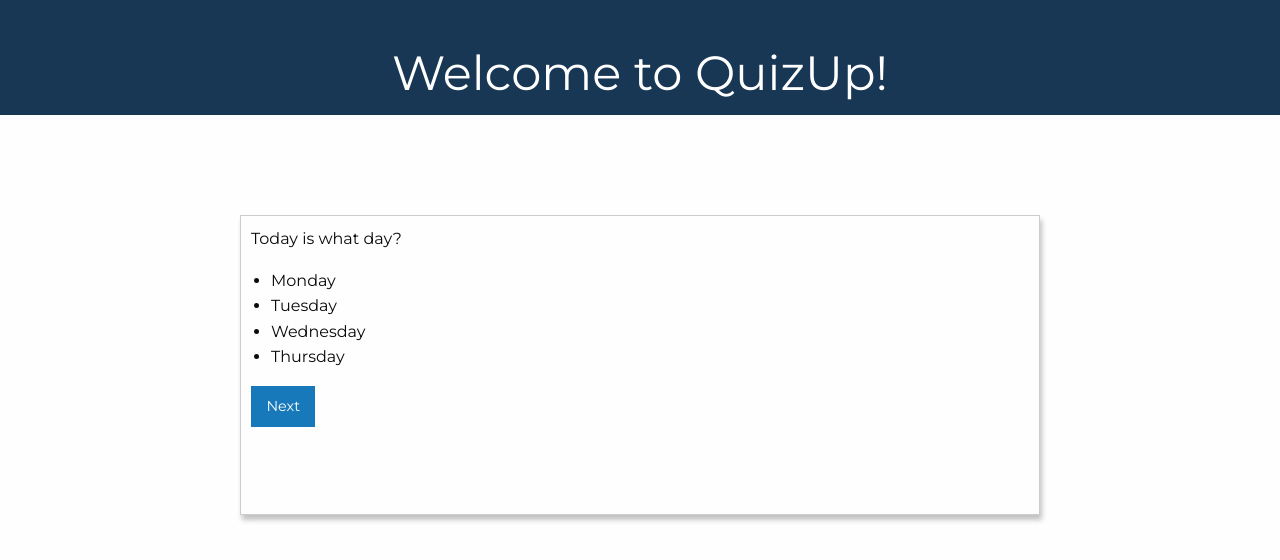
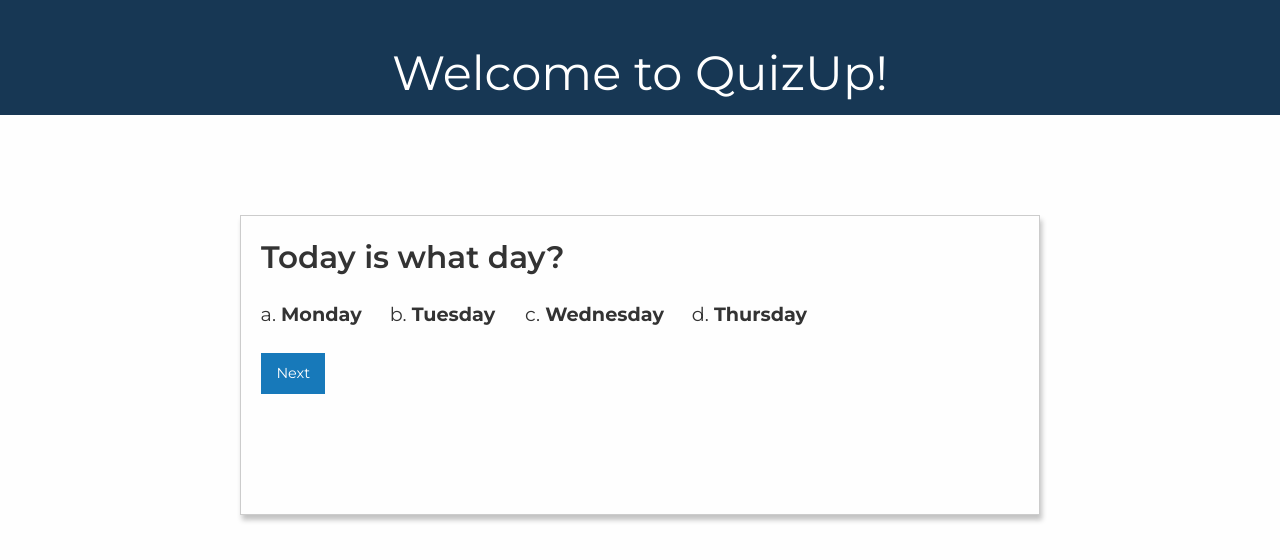
Before and after one commit to sidco0014/QuizUp, a plain HTML site: page index.html in a window 1280 px wide. Drawn offline with nearby package versions, Linux system fonts and the light colour scheme.

Commit message:
Styling to the question renderer wrapper

```diff
--- a/css/main.css
+++ b/css/main.css
@@ -28,6 +28,7 @@ span,
 a,
 div {
     font-family: 'Montserrat', sans-serif !important;
+    color: #333;
 }
 
 ::-moz-selection {
@@ -315,9 +316,34 @@ nav {
 .question--wrapper {
     width: 800px;
     height: 300px;
-    margin: auto;
-    padding: 10px;
+    padding: 20px;
     border: 1px solid #ccc;
     box-shadow: 2px 5px 5px #c2c2c2;
-    margin-top: 100px;
+    margin: 100px auto auto;
 }
+.question--text {
+    font-weight: 600;
+    margin-bottom: 20px;
+}
+
+.answer--choices {
+    display: inline-block;
+    width: 100%;
+}
+
+.answer--choices li {
+    font-size: 1.2rem;
+    font-weight: 400;
+    float: left;
+    margin-left: 50px;
+    cursor: pointer;
+}
+
+.answer--choices li:hover {
+    color: #ff3300;
+    transition: all 0.3s ease-in-out;
+}
+
+.answer--choices li:first-child {
+    margin-left: 0;
+}
--- a/index.html
+++ b/index.html
@@ -17,7 +17,7 @@
         <script type="text/javascript" src="./js/script.js"></script>
 
         <!-- Google Font-->
-        <link href="https://fonts.googleapis.com/css?family=Montserrat:400,700" rel="stylesheet">
+        <link href="https://fonts.googleapis.com/css?family=Montserrat:400,600,700" rel="stylesheet">
 
         <!-- Compressed CSS -->
         <link rel="stylesheet" href="https://cdnjs.cloudflare.com/ajax/libs/foundation/6.4.3/css/foundation.min.css"
@@ -37,8 +37,8 @@
             <div class="row">
                 <div class="large-12 columns">
                     <div class="question--wrapper">
-                        <p class="question--text"></p>
-                        <ul class="answer--choices"></ul>
+                        <h3 class="question--text"></h3>
+                        <ol type="a" class="answer--choices"></ol>
                         <button class="button" id="next-question">Next</button>
                     </div>
                 </div>
--- a/js/script.js
+++ b/js/script.js
@@ -50,7 +50,7 @@ function firstQuestionObject(first_question_obj) {
         question_text.html(first_question_obj[i].question_txt);
         for (var j = 0; j < first_question_obj[i].question_options.length; j++) {
             result.push('<li>');
-            result.push(first_question_obj[i].question_options[j]);
+            result.push("<b>"+ first_question_obj[i].question_options[j] + "</b>");
             result.push('</li>');
             answer_choices.html(result.join(''));
         }
@@ -65,7 +65,7 @@ function nextQuestionObjects(question_obj) {
         var result =[];
         for (var j = 0; j < question_obj[i].question_options.length; j++) {
             result.push('<li>');
-            result.push(question_obj[i].question_options[j]);
+            result.push("<b>"+ question_obj[i].question_options[j] + "</b>");
             result.push('</li>');
             answer_choices.html(result.join(''));
         }
```
Also changed, not shown: 1 other file.
